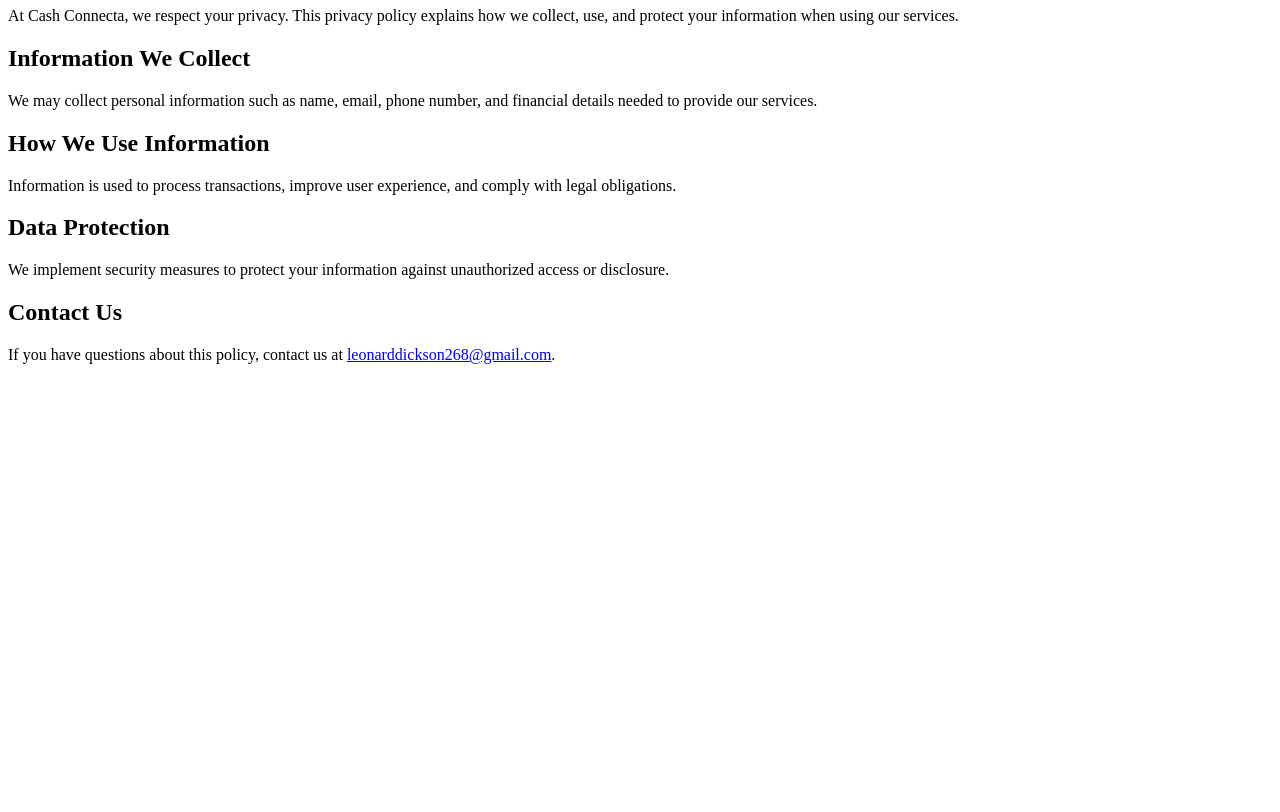
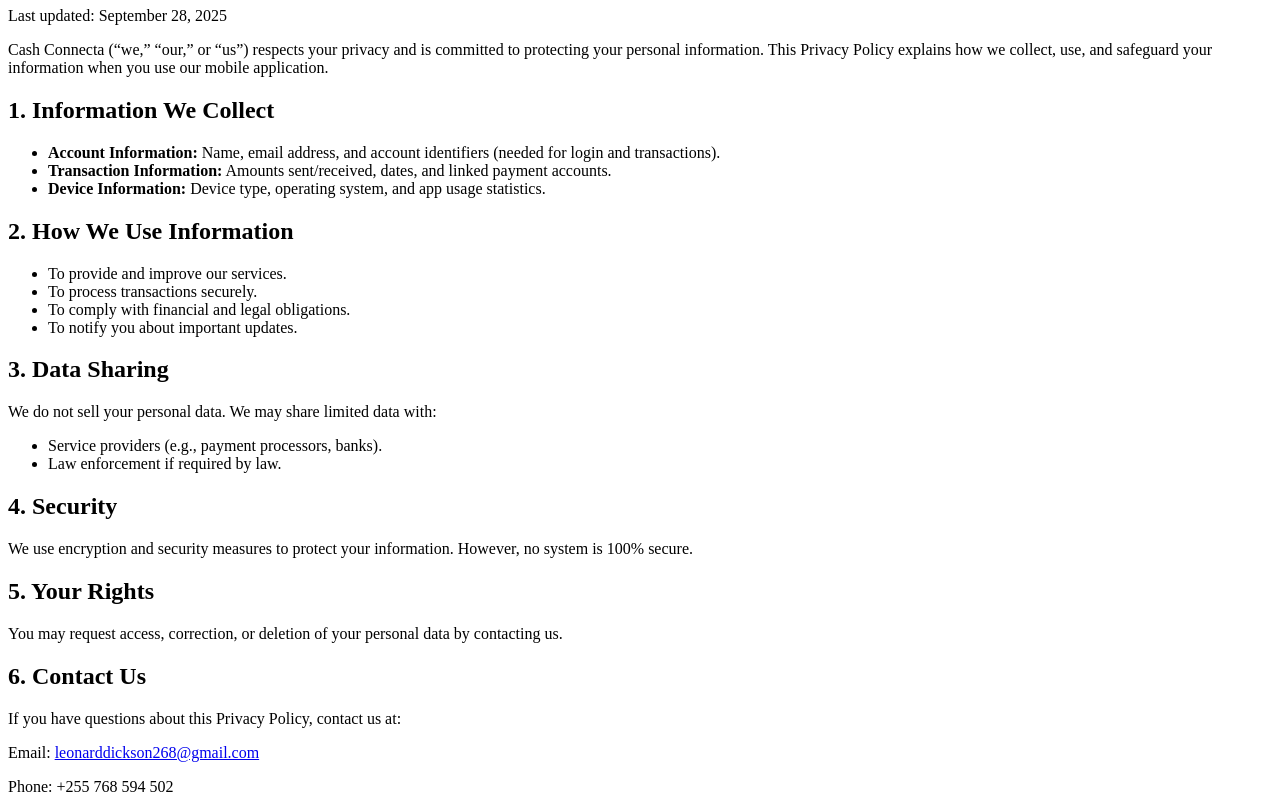
Before and after one commit to BEULAH12-gif/cash-connecta-privacy, a plain HTML site: page index.html in a window 1280 px wide. Shown: the part 73-885 px from the top of the page. Before the commit the page ends 800 px from the top, so only its background shows below. Drawn offline with Linux system fonts and the light colour scheme.

Commit message:
Update index.html

```diff
--- a/index.html
+++ b/index.html
@@ -1,26 +1,47 @@
 <!DOCTYPE html>
 <html lang="en">
 <head>
-    <meta charset="UTF-8">
-    <meta name="viewport" content="width=device-width, initial-scale=1.0">
-    <title>Cash Connecta Privacy Policy</title>
+  <meta charset="UTF-8">
+  <meta name="viewport" content="width=device-width, initial-scale=1.0">
+  <title>Cash Connecta Privacy Policy</title>
 </head>
 <body>
-    <h1>Privacy Policy for Cash Connecta</h1>
-    <p>
-        At Cash Connecta, we respect your privacy. This privacy policy explains how we
-        collect, use, and protect your information when using our services.
-    </p>
-    <h2>Information We Collect</h2>
-    <p>We may collect personal information such as name, email, phone number, and financial details needed to provide our services.</p>
+  <h1>Privacy Policy</h1>
+  <p>Last updated: September 28, 2025</p>
 
-    <h2>How We Use Information</h2>
-    <p>Information is used to process transactions, improve user experience, and comply with legal obligations.</p>
+  <p>Cash Connecta (“we,” “our,” or “us”) respects your privacy and is committed to protecting your personal information. This Privacy Policy explains how we collect, use, and safeguard your information when you use our mobile application.</p>
 
-    <h2>Data Protection</h2>
-    <p>We implement security measures to protect your information against unauthorized access or disclosure.</p>
+  <h2>1. Information We Collect</h2>
+  <ul>
+    <li><b>Account Information:</b> Name, email address, and account identifiers (needed for login and transactions).</li>
+    <li><b>Transaction Information:</b> Amounts sent/received, dates, and linked payment accounts.</li>
+    <li><b>Device Information:</b> Device type, operating system, and app usage statistics.</li>
+  </ul>
 
-    <h2>Contact Us</h2>
-    <p>If you have questions about this policy, contact us at <a href="mailto:leonarddickson268@gmail.com">leonarddickson268@gmail.com</a>.</p>
+  <h2>2. How We Use Information</h2>
+  <ul>
+    <li>To provide and improve our services.</li>
+    <li>To process transactions securely.</li>
+    <li>To comply with financial and legal obligations.</li>
+    <li>To notify you about important updates.</li>
+  </ul>
+
+  <h2>3. Data Sharing</h2>
+  <p>We do not sell your personal data. We may share limited data with:</p>
+  <ul>
+    <li>Service providers (e.g., payment processors, banks).</li>
+    <li>Law enforcement if required by law.</li>
+  </ul>
+
+  <h2>4. Security</h2>
+  <p>We use encryption and security measures to protect your information. However, no system is 100% secure.</p>
+
+  <h2>5. Your Rights</h2>
+  <p>You may request access, correction, or deletion of your personal data by contacting us.</p>
+
+  <h2>6. Contact Us</h2>
+  <p>If you have questions about this Privacy Policy, contact us at:</p>
+  <p>Email: <a href="mailto:leonarddickson268@gmail.com">leonarddickson268@gmail.com</a></p>
+  <p>Phone: +255 768 594 502</p>
 </body>
 </html>
```
